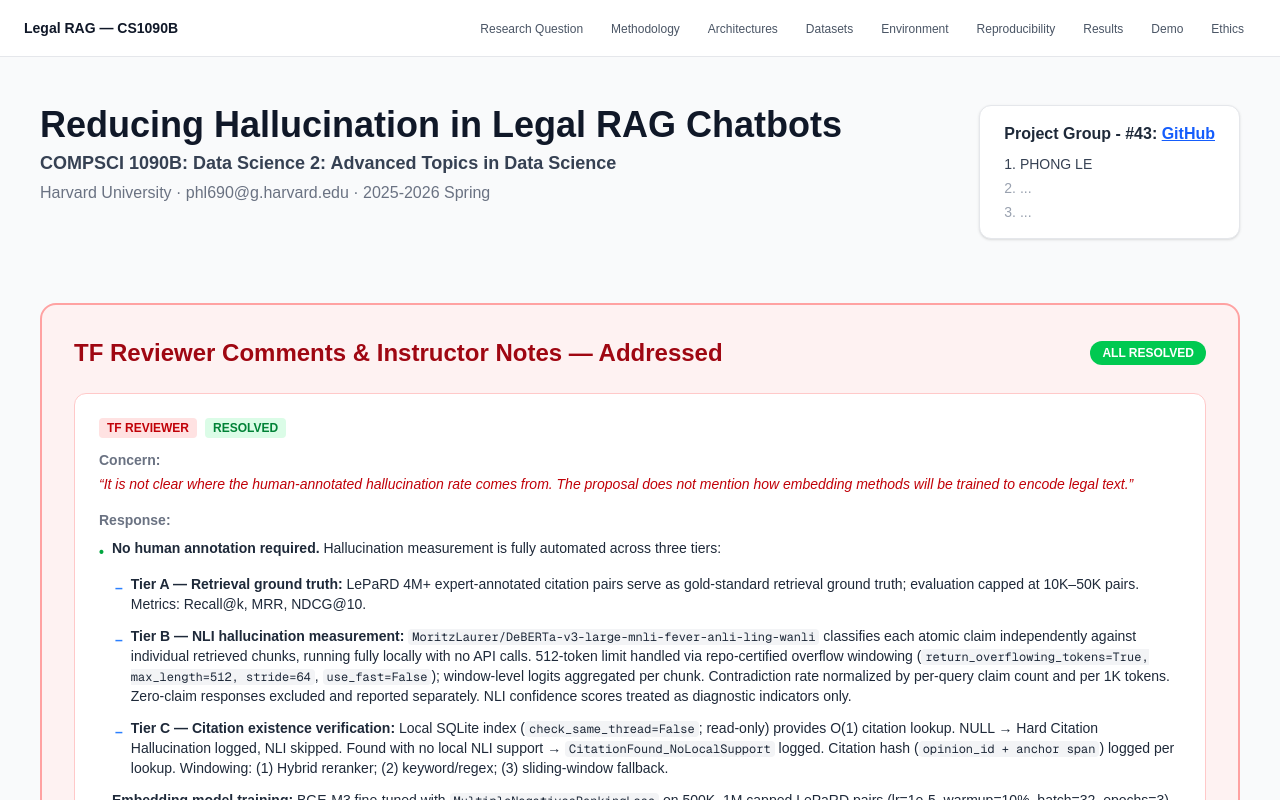
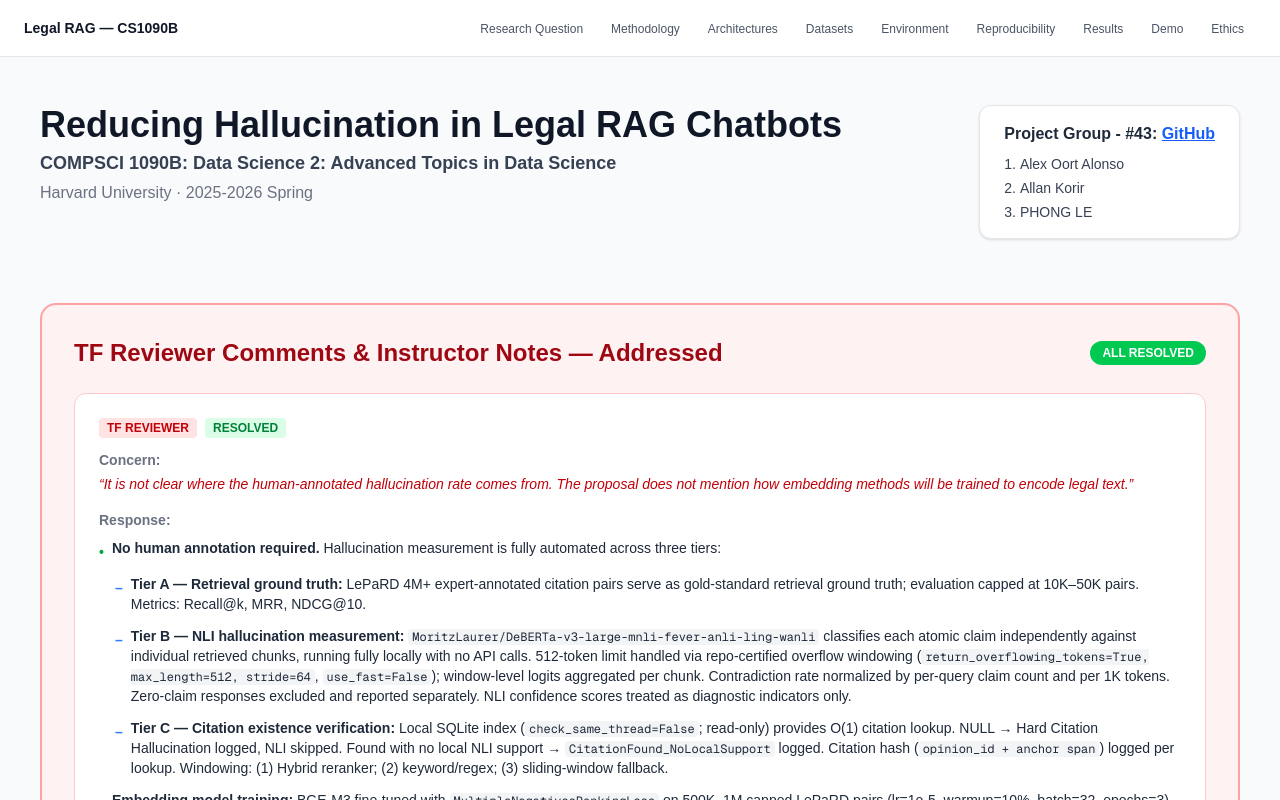
Before and after one commit to ltphongssvn/ProjectSite_cs1090b_HallucinationLegalRAGChatbots, a Next.js app in the folder frontend/: page / in a window 1280 px wide. Shown: the top 800 px of the page. Built offline with nearby package versions, Linux system fonts and the light colour scheme.

Commit message:
fix(header): remove email, update team members

```diff
--- a/frontend/app/page.tsx
+++ b/frontend/app/page.tsx
@@ -152,7 +152,7 @@ export default function HomePage() {
               COMPSCI 1090B: Data Science 2: Advanced Topics in Data Science
             </p>
             <p className="text-base text-gray-500">
-              Harvard University · phl690@g.harvard.edu · 2025-2026 Spring
+              Harvard University · 2025-2026 Spring
             </p>
           </div>
           <div className="bg-white border border-gray-200 rounded-xl px-6 py-4 shadow-sm min-w-[180px]">
@@ -161,9 +161,9 @@ export default function HomePage() {
               <a href="https://github.com/ltphongssvn/cs1090b_HallucinationLegalRAGChatbots" target="_blank" rel="noopener noreferrer" className="text-blue-600 underline hover:text-blue-800">GitHub</a>
             </p>
             <ol className="list-decimal list-inside space-y-1 text-sm text-gray-700">
+              <li>Alex Oort Alonso</li>
+              <li>Allan Korir</li>
               <li>PHONG LE</li>
-              <li className="text-gray-400">...</li>
-              <li className="text-gray-400">...</li>
             </ol>
           </div>
         </header>
```
